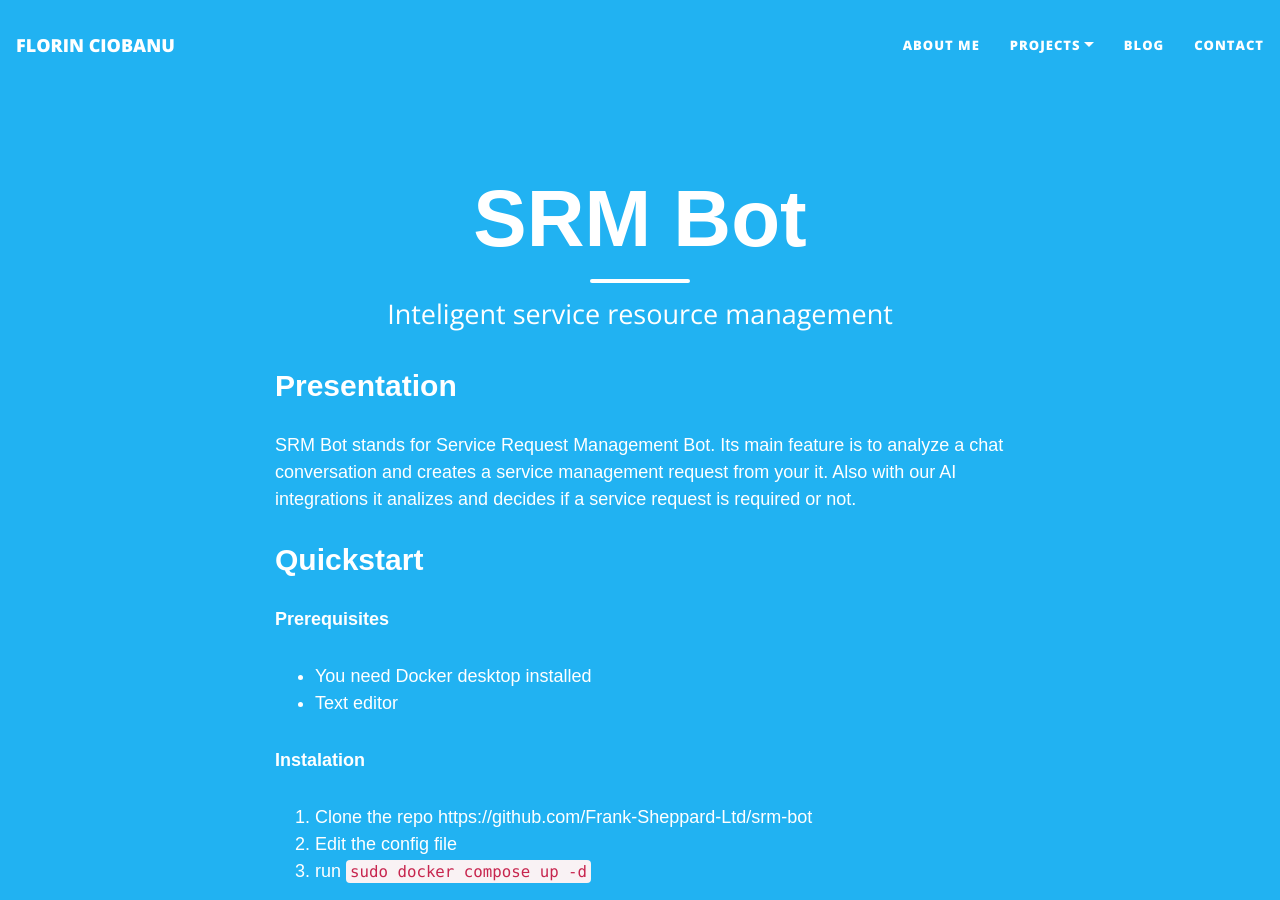
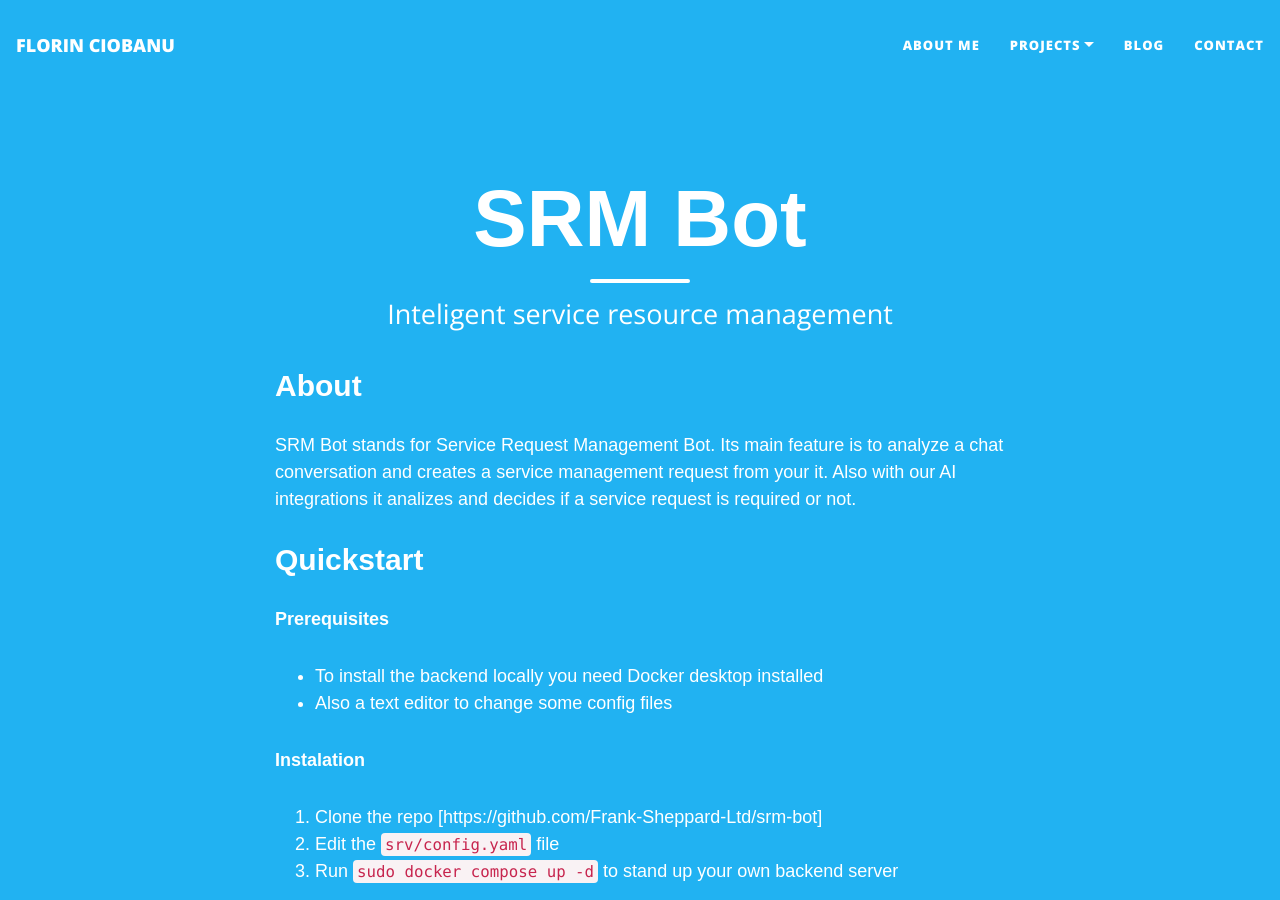
Before and after one commit to franksheppard/franksheppard.github.io, a Jekyll site: the page built from projects/srmbot.md, in a window 1280 px wide and 900 px high. Built offline with Jekyll 4.4.1, drawn with Linux system fonts in a browser that asks for light colours; nearby versions of some CDN libraries.

Commit message:
srmbot updates

```diff
--- a/projects/srmbot.md
+++ b/projects/srmbot.md
@@ -5,15 +5,17 @@ subtitle: Inteligent service resource management
 published: true
 ---
 
-## Presentation
+## About
 SRM Bot stands for Service Request Management Bot.  Its main feature is to analyze a chat conversation and creates a service management request from your it. Also with our AI integrations it analizes and decides if a service request is required or not.
 
 ## Quickstart
+
 **Prerequisites**
-* You need Docker desktop installed
-* Text editor
+* To install the backend locally you need Docker desktop installed
+* Also a text editor to change some config files
 
 **Instalation**
-1. Clone the repo https://github.com/Frank-Sheppard-Ltd/srm-bot
-2. Edit the config file
-3. run `sudo docker compose up -d`
+
+1. Clone the repo [https://github.com/Frank-Sheppard-Ltd/srm-bot]
+2. Edit the `srv/config.yaml` file
+3. Run `sudo docker compose up -d` to stand up your own backend server
```
